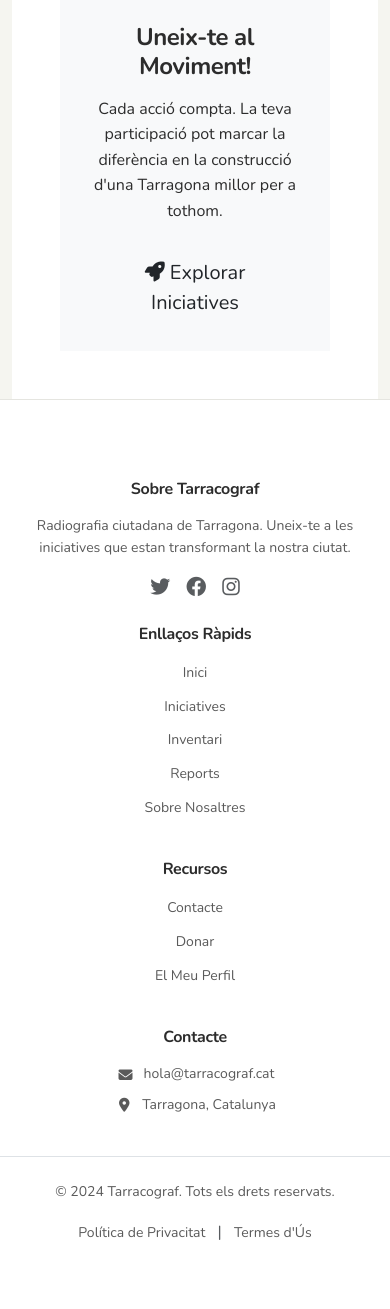
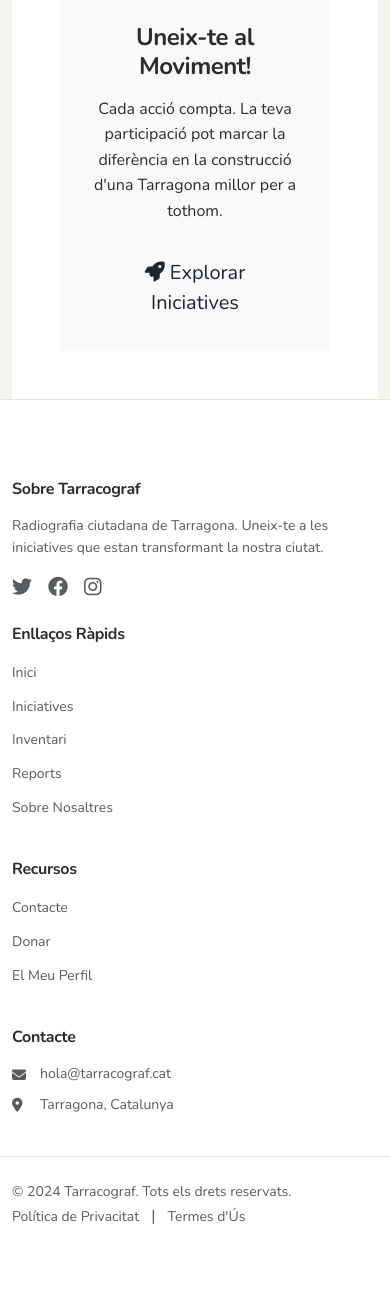
Before and after one commit to sonoalex/tarragoneta, a Flask app: page /about in a window 390 px wide. Shown: the part 3944-5253 px from the top of the page. After the commit the page ends 5168 px from the top, so only its background shows below. Run offline with Flask 3, Linux system fonts and the light colour scheme; the visitor is signed in with stand-in values (Sample User, id 1); data that the repository does not hold is empty; some libraries are stand-ins or nearby versions.

Commit message:
chore: Cambios pendientes antes de feature section-responsible

```diff
--- a/templates/base.html
+++ b/templates/base.html
@@ -6,10 +6,6 @@
     <meta name="csrf-token" content="{{ csrf_token() }}">
     <meta name="description" content="{{ _('Tarracograf - Radiografia de la ciutat de Tarragona') }}">
     <title>{% block title %}{{ _('Tarracograf - Radiografia de la ciutat') }}{% endblock %}</title>
-
-    <!-- Favicon -->
-    <link rel="icon" type="image/png" href="{{ url_for('static', filename='images/favicon.png') }}">
-    <link rel="shortcut icon" type="image/png" href="{{ url_for('static', filename='images/favicon.png') }}">
 
     <!-- Bootstrap 5 CSS -->
     <link href="https://cdn.jsdelivr.net/npm/bootstrap@5.3.2/dist/css/bootstrap.min.css" rel="stylesheet" integrity="sha384-T3c6CoIi6uLrA9TneNEoa7RxnatzjcDSCmG1MXxSR1GAsXEV/Dwwykc2MPK8M2HN" crossorigin="anonymous">
@@ -54,6 +50,11 @@
                         <a class="nav-link {% if request.endpoint == 'initiatives.list_initiatives' and request.args.get('status') == 'upcoming' %}active{% endif %}"
                            href="{{ url_for('initiatives.list_initiatives', status='upcoming') }}">
                             {{ _('Pròximes') }}
+                        </a>
+                    </li>
+                    <li class="nav-item">
+                        <a class="nav-link {% if request.endpoint == 'main.about' %}active{% endif %}" href="{{ url_for('main.about') }}">
+                            {{ _('Sobre Nosaltres') }}
                         </a>
                     </li>
                     <li class="nav-item">
--- a/templates/includes/footer.html
+++ b/templates/includes/footer.html
@@ -3,12 +3,12 @@
         <div class="row g-4">
             <!-- About Section -->
             <div class="col-lg-4 col-md-6">
-                <h5 class="fw-bold mb-3 text-center text-md-start">{{ _('Sobre Tarracograf') }}</h5>
-                <p class="text-muted small mb-3 text-center text-md-start">
+                <h5 class="fw-bold mb-3">{{ _('Sobre Tarracograf') }}</h5>
+                <p class="text-muted small mb-3">
                     {{ _('Radiografia ciutadana de Tarragona. Uneix-te a les iniciatives que estan transformant la nostra ciutat.') }}
                 </p>
-                <div class="d-flex gap-3 justify-content-center justify-content-md-start">
-                    <a href="https://twitter.com/tarracograf_cat" target="_blank" rel="noopener noreferrer"
+                <div class="d-flex gap-3">
+                    <a href="https://twitter.com/tarracograf" target="_blank" rel="noopener noreferrer"
                        class="text-muted text-decoration-none"
                        title="Twitter"
                        style="transition: color 0.2s;">
@@ -20,7 +20,7 @@
                        style="transition: color 0.2s;">
                         <i class="fab fa-facebook fa-lg"></i>
                     </a>
-                    <a href="https://instagram.com/tarracograf_cat" target="_blank" rel="noopener noreferrer"
+                    <a href="https://instagram.com/tarracograf" target="_blank" rel="noopener noreferrer"
                        class="text-muted text-decoration-none"
                        title="Instagram"
                        style="transition: color 0.2s;">
@@ -31,8 +31,8 @@
 
             <!-- Quick Links -->
             <div class="col-lg-2 col-md-6">
-                <h5 class="fw-bold mb-3 text-center text-md-start">{{ _('Enllaços Ràpids') }}</h5>
-                <ul class="list-unstyled text-center text-md-start">
+                <h5 class="fw-bold mb-3">{{ _('Enllaços Ràpids') }}</h5>
+                <ul class="list-unstyled">
                     <li class="mb-2">
                         <a href="{{ url_for('main.index') }}" class="text-muted text-decoration-none small">
                             {{ _('Inici') }}
@@ -63,8 +63,8 @@
 
             <!-- Resources -->
             <div class="col-lg-3 col-md-6">
-                <h5 class="fw-bold mb-3 text-center text-md-start">{{ _('Recursos') }}</h5>
-                <ul class="list-unstyled text-center text-md-start">
+                <h5 class="fw-bold mb-3">{{ _('Recursos') }}</h5>
+                <ul class="list-unstyled">
                     <li class="mb-2">
                         <a href="{{ url_for('main.contact') }}" class="text-muted text-decoration-none small">
                             {{ _('Contacte') }}
@@ -98,16 +98,16 @@
 
             <!-- Contact Info -->
             <div class="col-lg-3 col-md-6">
-                <h5 class="fw-bold mb-3 text-center text-md-start">{{ _('Contacte') }}</h5>
-                <ul class="list-unstyled text-center text-md-start">
+                <h5 class="fw-bold mb-3">{{ _('Contacte') }}</h5>
+                <ul class="list-unstyled">
                     <li class="mb-2">
-                        <a href="mailto:hola@tarracograf.cat" class="text-muted text-decoration-none small d-flex align-items-center justify-content-center justify-content-md-start">
+                        <a href="mailto:hola@tarracograf.cat" class="text-muted text-decoration-none small d-flex align-items-center">
                             <i class="fas fa-envelope me-2" style="width: 20px;"></i>
                             hola@tarracograf.cat
                         </a>
                     </li>
                     <li class="mb-2">
-                        <span class="text-muted small d-flex align-items-center justify-content-center justify-content-md-start">
+                        <span class="text-muted small d-flex align-items-center">
                             <i class="fas fa-map-marker-alt me-2" style="width: 20px;"></i>
                             Tarragona, Catalunya
                         </span>
@@ -118,12 +118,12 @@
 
         <!-- Bottom Bar -->
         <div class="row mt-4 pt-4 border-top">
-            <div class="col-12 col-md-6 text-center text-md-start mb-3 mb-md-0">
+            <div class="col-md-6">
                 <p class="text-muted small mb-0">
                     &copy; 2024 Tarracograf. {{ _('Tots els drets reservats.') }}
                 </p>
             </div>
-            <div class="col-12 col-md-6 text-center text-md-end">
+            <div class="col-md-6 text-md-end">
                 <ul class="list-inline mb-0">
                     <li class="list-inline-item">
                         <a href="#" class="text-muted text-decoration-none small">{{ _('Política de Privacitat') }}</a>
```
